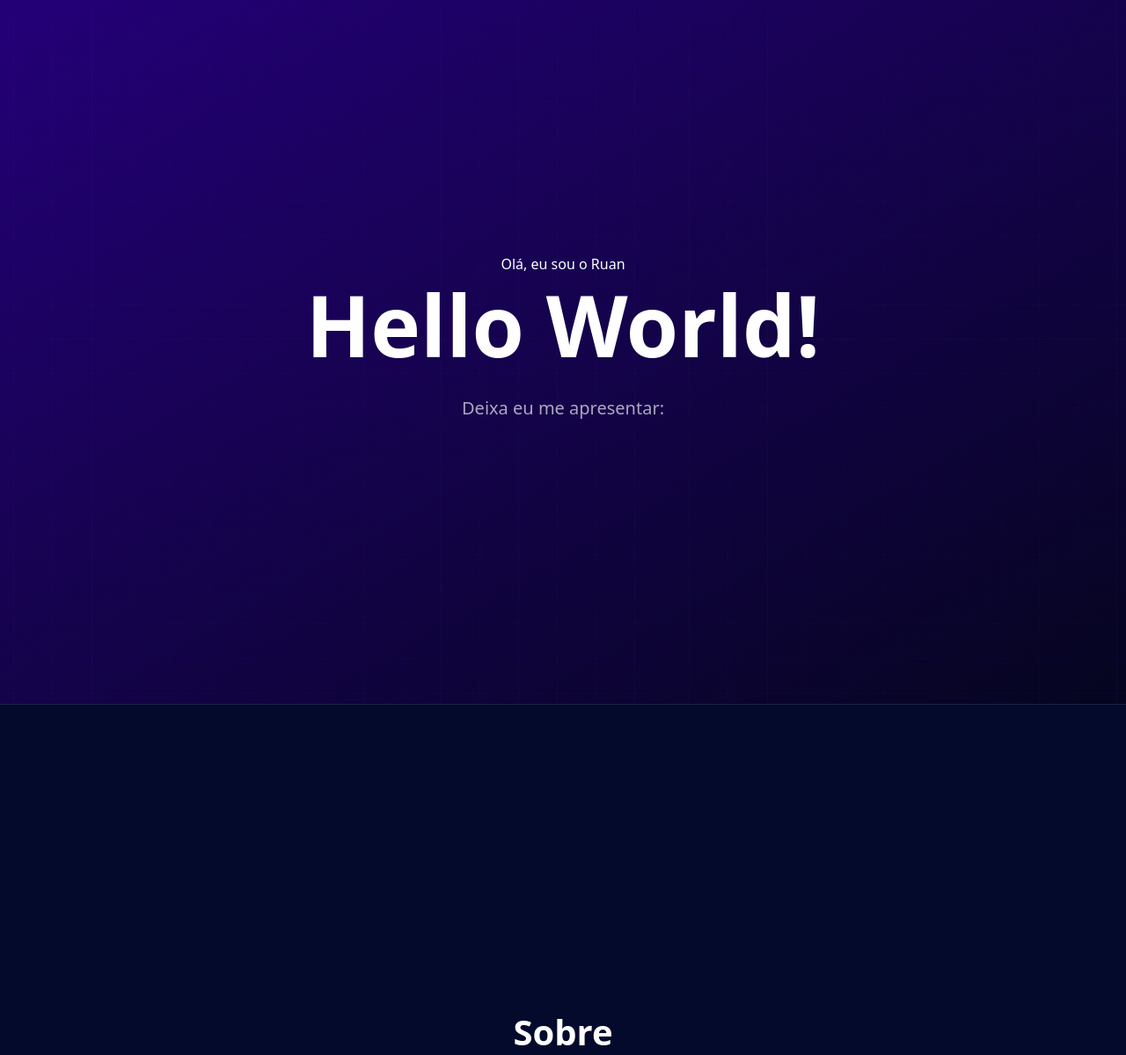
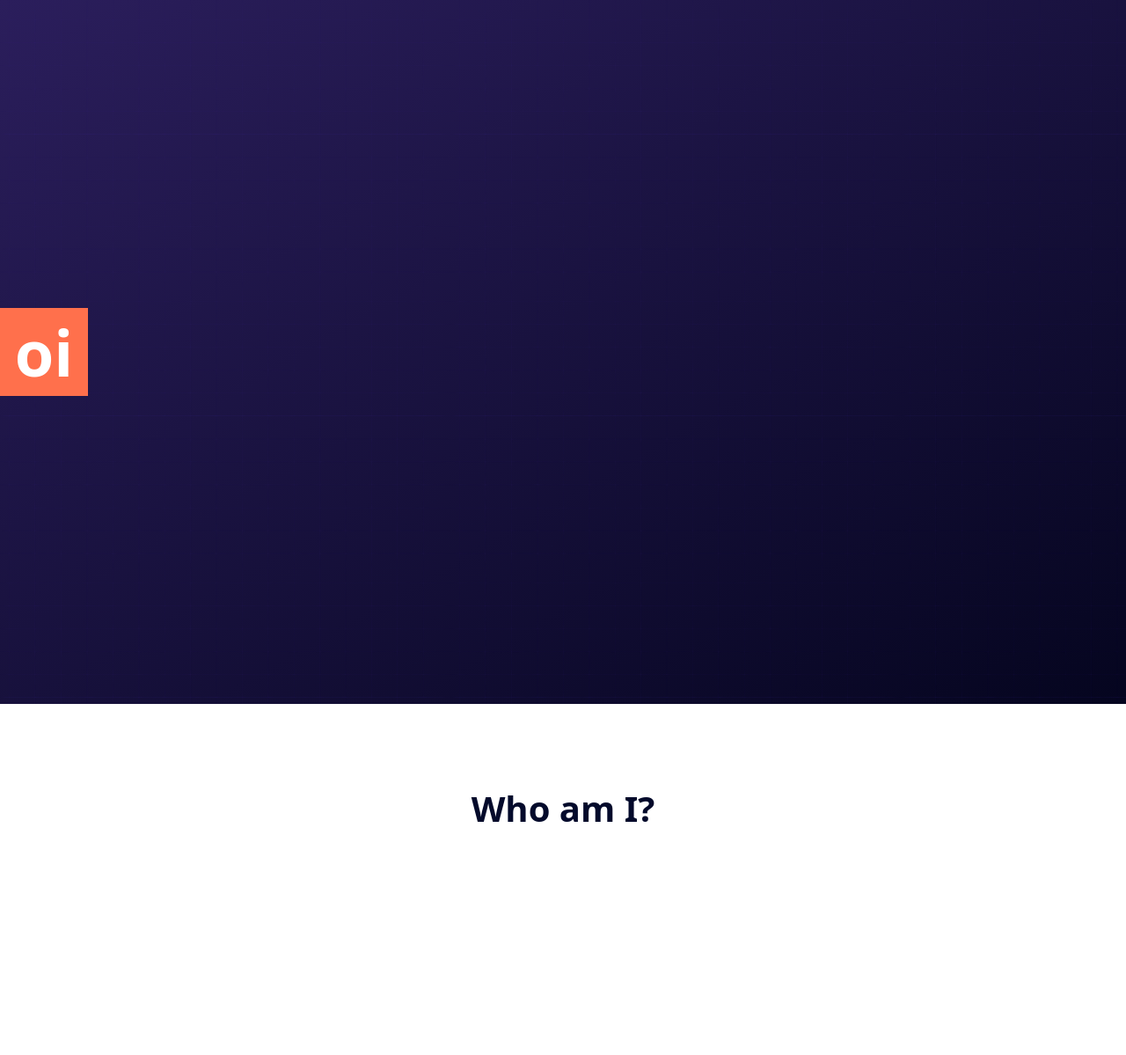
Before and after one commit to ruanllima/portfolio-rl, a plain HTML site: page index.html in a window 1280 px wide. Shown: the top 1199 px of the page at 88% size. Drawn offline with Linux system fonts and the light colour scheme.

Commit message:
style: some changes in background

```diff
--- a/css/main.css
+++ b/css/main.css
@@ -7,12 +7,12 @@
     /* Cores principais */
   --primary: #030A2B;
   --primary-dark: #05051F;
-  --primary-light: #0B103B;
+  --primary-light: #1b1e34;
 
   /* Cores de destaque */
   --accent: #5100E8;
   --accent-light: #7135FF;
-  --accent-dark: #240078;
+  --accent-dark: #2b1e5c;
 
 
   /* Cores complementares */
@@ -95,16 +95,25 @@ h3 { font-size: var(--fs-lg); }
   display: flex;
   align-items: center;
   padding-block: var(--s-24);
-  border-top: 1px solid var(--line);
 }
 .section:first-of-type { border-top: 0; }
 
-/* ----------  CLASSES ---------- */
+
+
+/* ============================================== CLASSES =========================================================== */
+
+.card-introduce {
+  display: flex;
+  align-items: center;
+  justify-content: center;
+  background-color: var(--coral);
+  height: 100px;
+  width: 100px;
+}
 
 .title {
   font-size: 6rem;
 }
-
 
 .hero {
     position: relative;
@@ -118,21 +127,22 @@ h3 { font-size: var(--fs-lg); }
     inset: 0;
 
     background-image: url("/media/grid.png");
-    background-size: 60% 60%;
+    background-size: 40% 40%;
 
-    opacity: 0.27;
+    opacity: 0.2;
     z-index: -1;
     pointer-events: none;
 }
+/*======================================================================================================================*/
 
 /* ---------- 5. UTILITÁRIOS ---------- */
 
-/* cores (fundo + texto). Texto troca sozinho conforme o fundo. */
 .bg-primary { background: var(--primary); color: var(--aux); }
 .bg-accent  { background: var(--accent);  color: var(--aux); }
 .bg-aux     { background: var(--aux);     color: var(--primary); }
 
 .gradient-blue { background: linear-gradient(150deg, var(--accent-dark), var(--primary-dark));}
+.gradient-blue-invert { background: linear-gradient(30deg, var(--accent-dark), var(--primary-dark));}
 
 .c-primary { color: var(--primary); }
 .c-accent  { color: var(--accent); }
--- a/index.html
+++ b/index.html
@@ -11,18 +11,15 @@
   <!-- 1. HERO (primary) -->
 
   <section id="inicio" class="section hero gradient-blue">
-    <div class="container">
-      <p class="">Olá, eu sou o Ruan</p>
-      <h1 class="mb-6 title">Hello World!</h1>
-      <p class="fs-lg c-muted mw-prose mb-8">Deixa eu me apresentar: </p>
+    <div class="card-introduce">
+      <h1>oi</h1>
     </div>
   </section>
 
   <!-- 2. SOBRE (primary) -->
-  <section id="sobre" class="section bg-primary">
-    <div class="container">
-      <h2 class="mb-6">Sobre</h2>
-      <p class="fs-lg c-muted mw-prose">Quem você é, o que estuda, o que busca.</p>
+  <section id="sobre" class="section col bg-aux">
+    <div>
+      <h2>Who am I?</h3>
     </div>
   </section>
 
```
